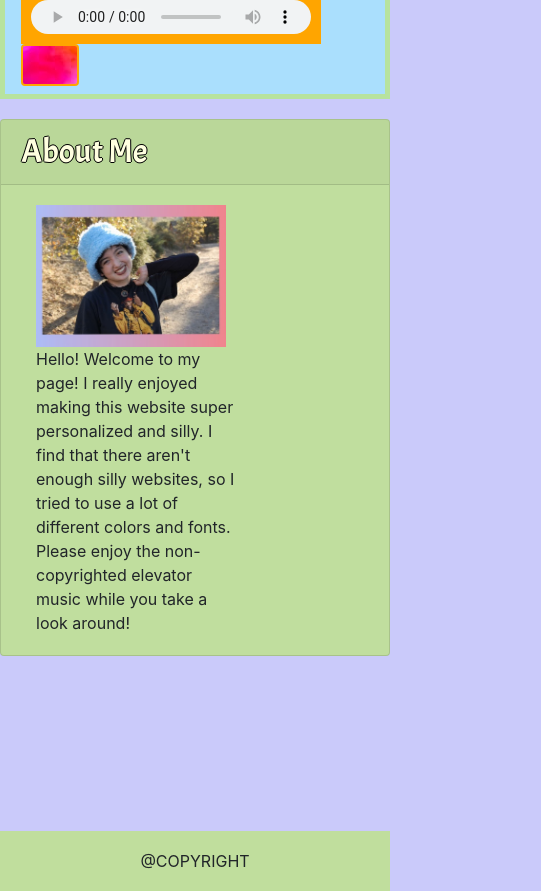
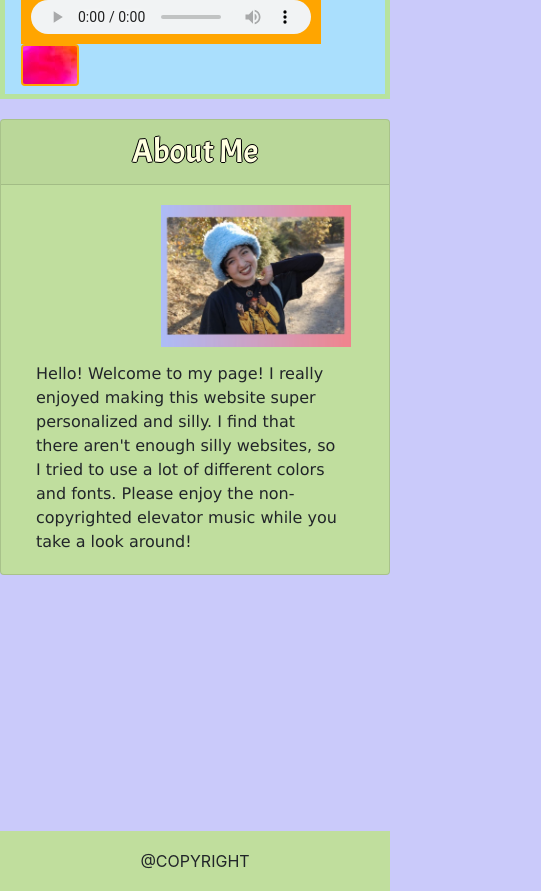
Before and after one commit to uunclepaul/Homework, a plain HTML site: page homework2/index.html in a window 390 px wide. Shown: the part 89-980 px from the top of the page, 541 px wide, since content can reach past the window. Drawn offline with nearby package versions, Linux system fonts and the light colour scheme.

Commit message:
updating homework

```diff
--- a/homework2/extrastyle.css
+++ b/homework2/extrastyle.css
@@ -17,3 +17,23 @@
   body{
       background-color: rgb(245, 227, 212);
   }
+
+  @media screen and (max-width:640px){
+      body{
+          height: fit-content;
+      }
+      .card{
+          margin-bottom: 40px;
+      }
+     /* .sample {
+        width: 100%;
+      } */
+      .row{
+          width: max-content;
+          padding-left: 20px;
+      }
+      .footer{
+          position: static;
+      }
+
+  }
--- a/homework2/style.css
+++ b/homework2/style.css
@@ -87,7 +87,9 @@ audio{
 .col-8{
     float: left;
 }
-
+.card-text{
+    font-family: Verdana, Geneva, Tahoma, sans-serif;
+}
 
 
 footer {
@@ -104,4 +106,29 @@ footer {
 .btn{
     background-color: rebeccapurple;
 }
-exampleFormControlTextarea
+
+@media screen and (max-width:640px) {
+
+   .card{
+
+    align-content:stretch;
+
+   }
+ .col-8{
+     width:500px;
+ }
+   .biopic{
+       align-items: center;
+       margin-left: 125px;
+       margin-bottom: 15px;
+   }
+    .card-text{
+
+        align-content:stretch;
+
+    }
+
+    h5{
+        text-align: center;
+    }
+}
```
Also changed, not shown: homework2/contact.html (+8 -0 lines), homework2/portfolio.html (+9 -1 lines), 1 other file.
